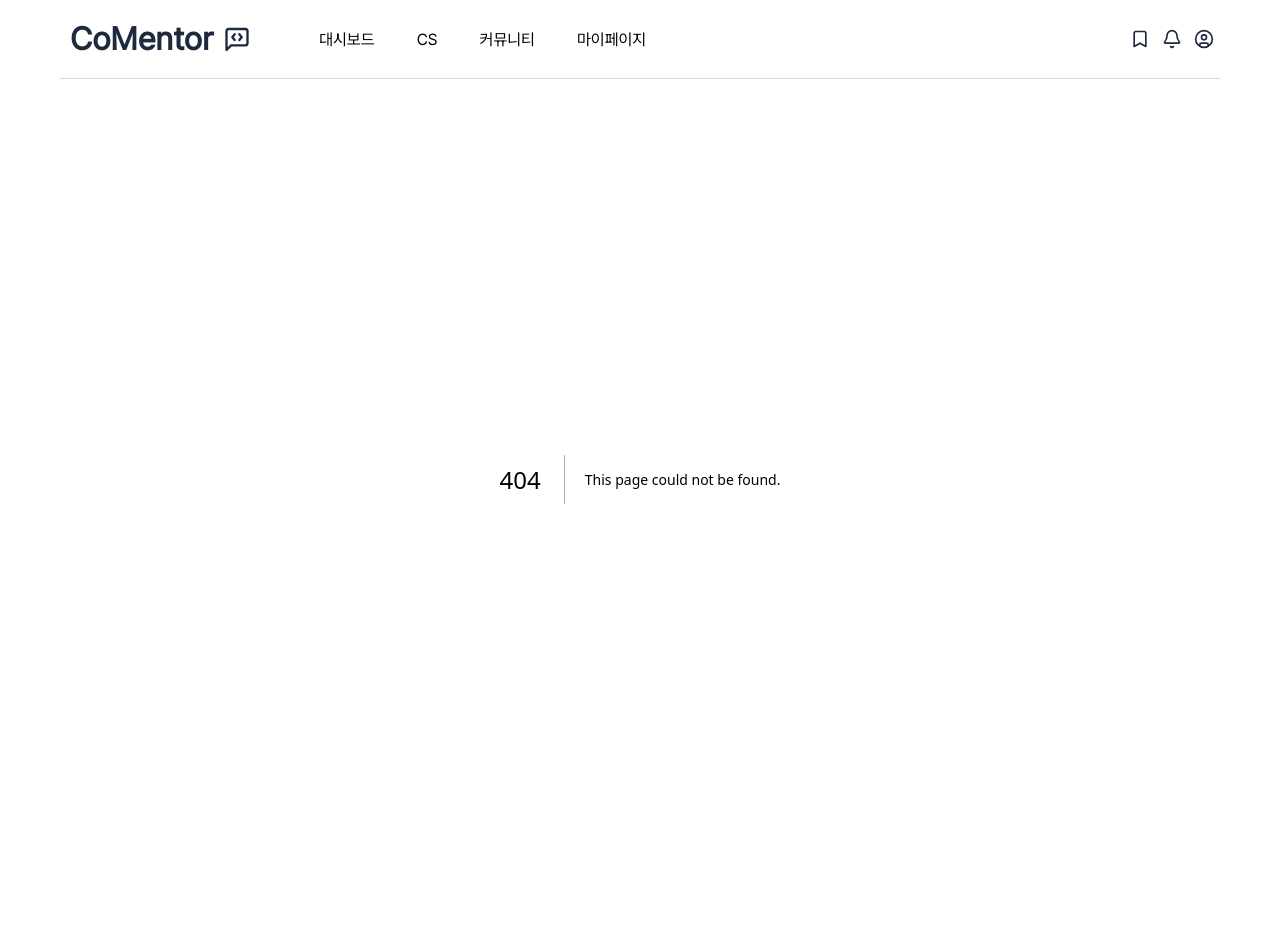
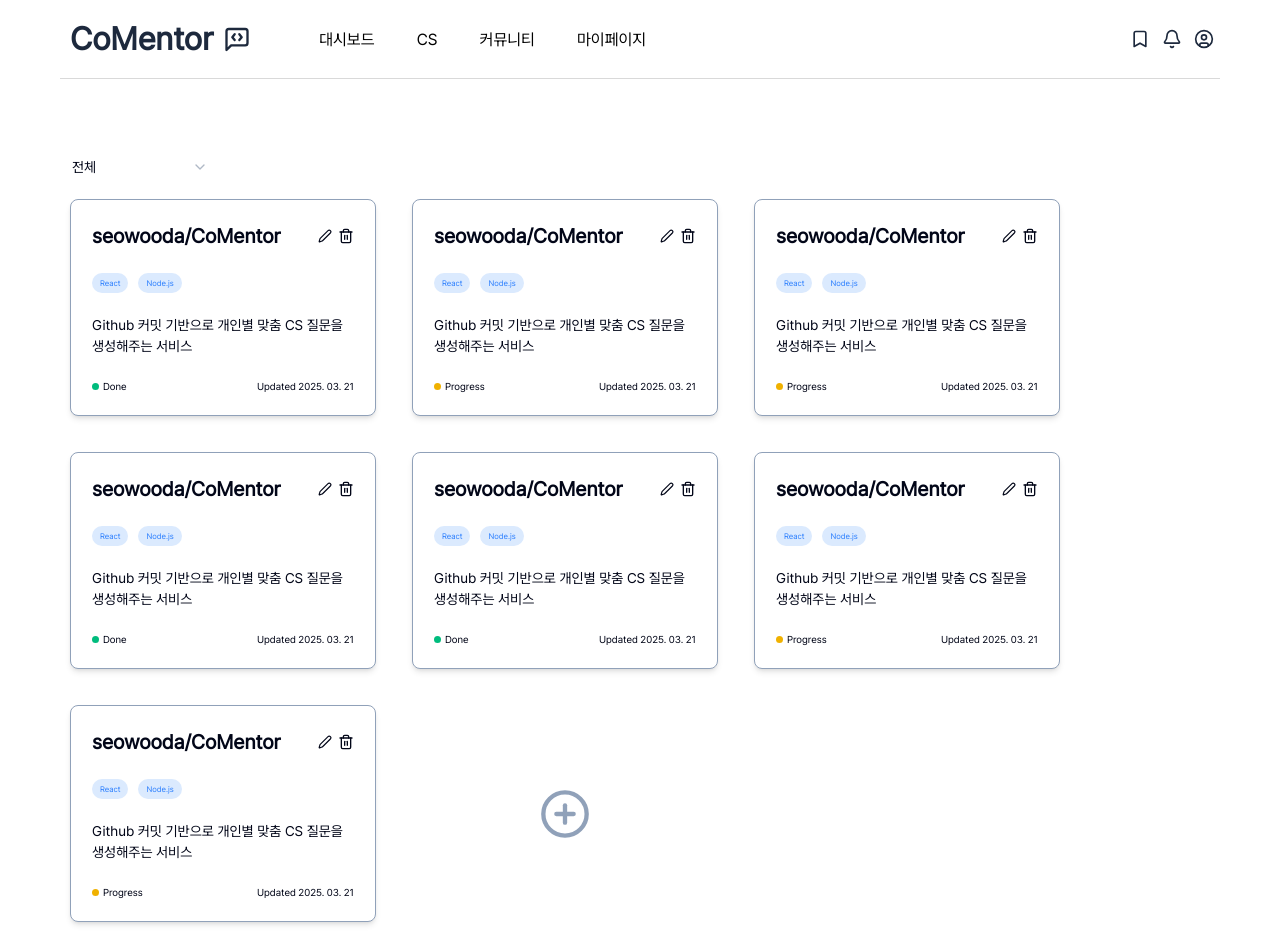
Before and after one commit to seowooda/comentor, a Next.js app: page /dashboard in a window 1280 px wide. Before the commit this address had no page. Before the commit the page ends 879 px from the top, so only its background shows below. Built offline with nearby package versions, Linux system fonts and the light colour scheme.

Commit message:
feat: dashboard 페이지

```diff
--- /dev/null
+++ b/src/app/(after)/dashboard/page.tsx
@@ -0,0 +1,16 @@
+import Dashboard from '@/components/Dashboard/Dashboard'
+import { DropdownMenuDemo } from '@/components/DropdownMenu/DropdownMenu'
+import { SelectDemo } from '@/components/Select/Select'
+
+export default function Page() {
+  return (
+    <main className="flex flex-col gap-1 pt-[70px]">
+      <div>
+        <SelectDemo />
+      </div>
+      <div className="p-[10px]">
+        <Dashboard />
+      </div>
+    </main>
+  )
+}
--- /dev/null
+++ b/src/components/Dashboard/Dashboard.tsx
@@ -0,0 +1,90 @@
+import { Plus, PlusCircle } from 'lucide-react'
+import { DashboardCard } from '../DashboardCard/DashboardCard'
+
+const Dashboard = () => {
+  const Card = [
+    {
+      id: 1,
+      title: 'seowooda/CoMentor',
+      personal_stack: ['React', 'Node.js'],
+      description:
+        'Github 커밋 기반으로 개인별 맞춤 CS 질문을 생성해주는 서비스',
+      status: 'Done',
+      created_At: '2025-03-20',
+      updated_At: '2025-03-21',
+    },
+    {
+      id: 2,
+      title: 'seowooda/CoMentor',
+      personal_stack: ['React', 'Node.js'],
+      description:
+        'Github 커밋 기반으로 개인별 맞춤 CS 질문을 생성해주는 서비스',
+      status: 'Progress',
+      created_At: '2025-03-20',
+      updated_At: '2025-03-21',
+    },
+    {
+      id: 3,
+      title: 'seowooda/CoMentor',
+      personal_stack: ['React', 'Node.js'],
+      description:
+        'Github 커밋 기반으로 개인별 맞춤 CS 질문을 생성해주는 서비스',
+      status: 'Progress',
+      created_At: '2025-03-20',
+      updated_At: '2025-03-21',
+    },
+    {
+      id: 4,
+      title: 'seowooda/CoMentor',
+      personal_stack: ['React', 'Node.js'],
+      description:
+        'Github 커밋 기반으로 개인별 맞춤 CS 질문을 생성해주는 서비스',
+      status: 'Done',
+      created_At: '2025-03-20',
+      updated_At: '2025-03-21',
+    },
+    {
+      id: 5,
+      title: 'seowooda/CoMentor',
+      personal_stack: ['React', 'Node.js'],
+      description:
+        'Github 커밋 기반으로 개인별 맞춤 CS 질문을 생성해주는 서비스',
+      status: 'Done',
+      created_At: '2025-03-20',
+      updated_At: '2025-03-21',
+    },
+    {
+      id: 6,
+      title: 'seowooda/CoMentor',
+      personal_stack: ['React', 'Node.js'],
+      description:
+        'Github 커밋 기반으로 개인별 맞춤 CS 질문을 생성해주는 서비스',
+      status: 'Progress',
+      created_At: '2025-03-20',
+      updated_At: '2025-03-21',
+    },
+    {
+      id: 7,
+      title: 'seowooda/CoMentor',
+      personal_stack: ['React', 'Node.js'],
+      description:
+        'Github 커밋 기반으로 개인별 맞춤 CS 질문을 생성해주는 서비스',
+      status: 'Progress',
+      created_At: '2025-03-20',
+      updated_At: '2025-03-21',
+    },
+  ]
+
+  return (
+    <div className="flex w-full flex-wrap gap-9">
+      {Card.map((card) => (
+        <DashboardCard key={card.id} card={card} />
+      ))}
+
+      <div className="flex w-[306px] items-center justify-center">
+        <PlusCircle size={52} className="text-slate-400" />
+      </div>
+    </div>
+  )
+}
+export default Dashboard
--- a/src/components/DashboardCard/DashboardCard.tsx
+++ b/src/components/DashboardCard/DashboardCard.tsx
@@ -1,15 +1,16 @@
 import { Pen, Trash2 } from 'lucide-react'
 
-export const DashboardCard = () => {
-  const Card = {
-    title: 'seowooda/CoMentor',
-    personal_stack: ['React', 'Node.js'],
-    description: 'Github 커밋 기반으로 개인별 맞춤 CS 질문을 생성해주는 서비스',
-    status: 'Progress',
-    created_At: '2025-03-20',
-    updated_At: '2025-03-21',
-  }
+type CardType = {
+  id: number
+  title: string
+  personal_stack: string[]
+  description: string
+  status: string
+  created_At: string
+  updated_At: string
+}
 
+export const DashboardCard = ({ card }: { card: CardType }) => {
   const formatDate = (dateString: string) => dateString.replace(/-/g, '. ')
 
   return (
@@ -17,7 +18,7 @@ export const DashboardCard = () => {
       <div className="flex flex-col gap-[22px]">
         {/* Header Section */}
         <header className="flex justify-between">
-          <h2 className="text-[20px] font-semibold">{Card.title}</h2>
+          <h2 className="text-[20px] font-semibold">{card.title}</h2>
           <div className="flex items-center gap-[6px]">
             <button aria-label="Edit">
               <Pen size={14} className="cursor-pointer" />
@@ -30,7 +31,7 @@ export const DashboardCard = () => {
 
         {/* Tech Stack List */}
         <ul className="flex gap-[10px]">
-          {Card.personal_stack.map((stack, index) => (
+          {card.personal_stack.map((stack, index) => (
             <li
               key={index}
               className="flex items-center rounded-[20px] bg-blue-100 px-2 py-1"
@@ -41,23 +42,23 @@ export const DashboardCard = () => {
         </ul>
 
         {/* Description */}
-        <p className="text-[14px] font-light">{Card.description}</p>
+        <p className="text-[14px] font-light">{card.description}</p>
 
         {/* Status & Updated Date */}
         <footer className="flex justify-between text-[10px] font-light">
           <div className="flex items-center gap-1">
             <span
               className={`h-[7px] w-[7px] rounded-full ${
-                Card.status === 'Progress' ? 'bg-yellow-500' : 'bg-emerald-500'
+                card.status === 'Progress' ? 'bg-yellow-500' : 'bg-emerald-500'
               }`}
               aria-label={
-                Card.status === 'Progress' ? 'In Progress' : 'Completed'
+                card.status === 'Progress' ? 'In Progress' : 'Completed'
               }
             ></span>
-            <p>{Card.status}</p>
+            <p>{card.status}</p>
           </div>
-          <time dateTime={Card.updated_At}>
-            Updated {formatDate(Card.updated_At)}
+          <time dateTime={card.updated_At}>
+            Updated {formatDate(card.updated_At)}
           </time>
         </footer>
       </div>
--- /dev/null
+++ b/src/components/DropdownMenu/DropdownMenu.tsx
@@ -0,0 +1,122 @@
+import {
+  Cloud,
+  CreditCard,
+  Github,
+  Keyboard,
+  LifeBuoy,
+  LogOut,
+  Mail,
+  MessageSquare,
+  Plus,
+  PlusCircle,
+  Settings,
+  User,
+  UserPlus,
+  Users,
+} from 'lucide-react'
+
+import { Button } from '@/components/ui/button'
+import {
+  DropdownMenu,
+  DropdownMenuContent,
+  DropdownMenuGroup,
+  DropdownMenuItem,
+  DropdownMenuLabel,
+  DropdownMenuPortal,
+  DropdownMenuSeparator,
+  DropdownMenuShortcut,
+  DropdownMenuSub,
+  DropdownMenuSubContent,
+  DropdownMenuSubTrigger,
+  DropdownMenuTrigger,
+} from '@/components/ui/dropdown-menu'
+
+export function DropdownMenuDemo() {
+  return (
+    <DropdownMenu>
+      <DropdownMenuTrigger asChild>
+        <Button variant="outline">Open</Button>
+      </DropdownMenuTrigger>
+      <DropdownMenuContent className="w-56">
+        <DropdownMenuLabel>My Account</DropdownMenuLabel>
+        <DropdownMenuSeparator />
+        <DropdownMenuGroup>
+          <DropdownMenuItem>
+            <User />
+            <span>Profile</span>
+            <DropdownMenuShortcut>⇧⌘P</DropdownMenuShortcut>
+          </DropdownMenuItem>
+          <DropdownMenuItem>
+            <CreditCard />
+            <span>Billing</span>
+            <DropdownMenuShortcut>⌘B</DropdownMenuShortcut>
+          </DropdownMenuItem>
+          <DropdownMenuItem>
+            <Settings />
+            <span>Settings</span>
+            <DropdownMenuShortcut>⌘S</DropdownMenuShortcut>
+          </DropdownMenuItem>
+          <DropdownMenuItem>
+            <Keyboard />
+            <span>Keyboard shortcuts</span>
+            <DropdownMenuShortcut>⌘K</DropdownMenuShortcut>
+          </DropdownMenuItem>
+        </DropdownMenuGroup>
+        <DropdownMenuSeparator />
+        <DropdownMenuGroup>
+          <DropdownMenuItem>
+            <Users />
+            <span>Team</span>
+          </DropdownMenuItem>
+          <DropdownMenuSub>
+            <DropdownMenuSubTrigger>
+              <UserPlus />
+              <span>Invite users</span>
+            </DropdownMenuSubTrigger>
+            <DropdownMenuPortal>
+              <DropdownMenuSubContent>
+                <DropdownMenuItem>
+                  <Mail />
+                  <span>Email</span>
+                </DropdownMenuItem>
+                <DropdownMenuItem>
+                  <MessageSquare />
+                  <span>Message</span>
+                </DropdownMenuItem>
+                <DropdownMenuSeparator />
+                <DropdownMenuItem>
+                  <PlusCircle />
+                  <span>More...</span>
+                </DropdownMenuItem>
+              </DropdownMenuSubContent>
+            </DropdownMenuPortal>
+          </DropdownMenuSub>
+          <DropdownMenuItem>
+            <Plus />
+            <span>New Team</span>
+            <DropdownMenuShortcut>⌘+T</DropdownMenuShortcut>
+          </DropdownMenuItem>
+        </DropdownMenuGroup>
+        <DropdownMenuSeparator />
+        <DropdownMenuItem>
+          <Github />
+          <span>GitHub</span>
+        </DropdownMenuItem>
+        <DropdownMenuItem>
+          <LifeBuoy />
+          <span>Support</span>
+        </DropdownMenuItem>
+        <DropdownMenuItem disabled>
+          <Cloud />
+          <span>API</span>
+        </DropdownMenuItem>
+        <DropdownMenuSeparator />
+        <DropdownMenuItem>
+          <LogOut />
+          <span>Log out</span>
+          <DropdownMenuShortcut>⇧⌘Q</DropdownMenuShortcut>
+        </DropdownMenuItem>
+      </DropdownMenuContent>
+    </DropdownMenu>
+  )
+}
--- /dev/null
+++ b/src/components/Select/Select.tsx
@@ -0,0 +1,28 @@
+import * as React from 'react'
+
+import {
+  Select,
+  SelectContent,
+  SelectGroup,
+  SelectItem,
+  SelectLabel,
+  SelectTrigger,
+  SelectValue,
+} from '@/components/ui/select'
+
+export function SelectDemo() {
+  return (
+    <Select defaultValue="all">
+      <SelectTrigger className="w-[160px] border-none shadow-none">
+        <SelectValue placeholder="전체" />
+      </SelectTrigger>
+      <SelectContent defaultValue="all">
+        <SelectGroup>
+          <SelectItem value="all">전체</SelectItem>
+          <SelectItem value="progress">진행 중인 프로젝트</SelectItem>
+          <SelectItem value="done">완료된 프로젝트</SelectItem>
+        </SelectGroup>
+      </SelectContent>
+    </Select>
+  )
+}
```
